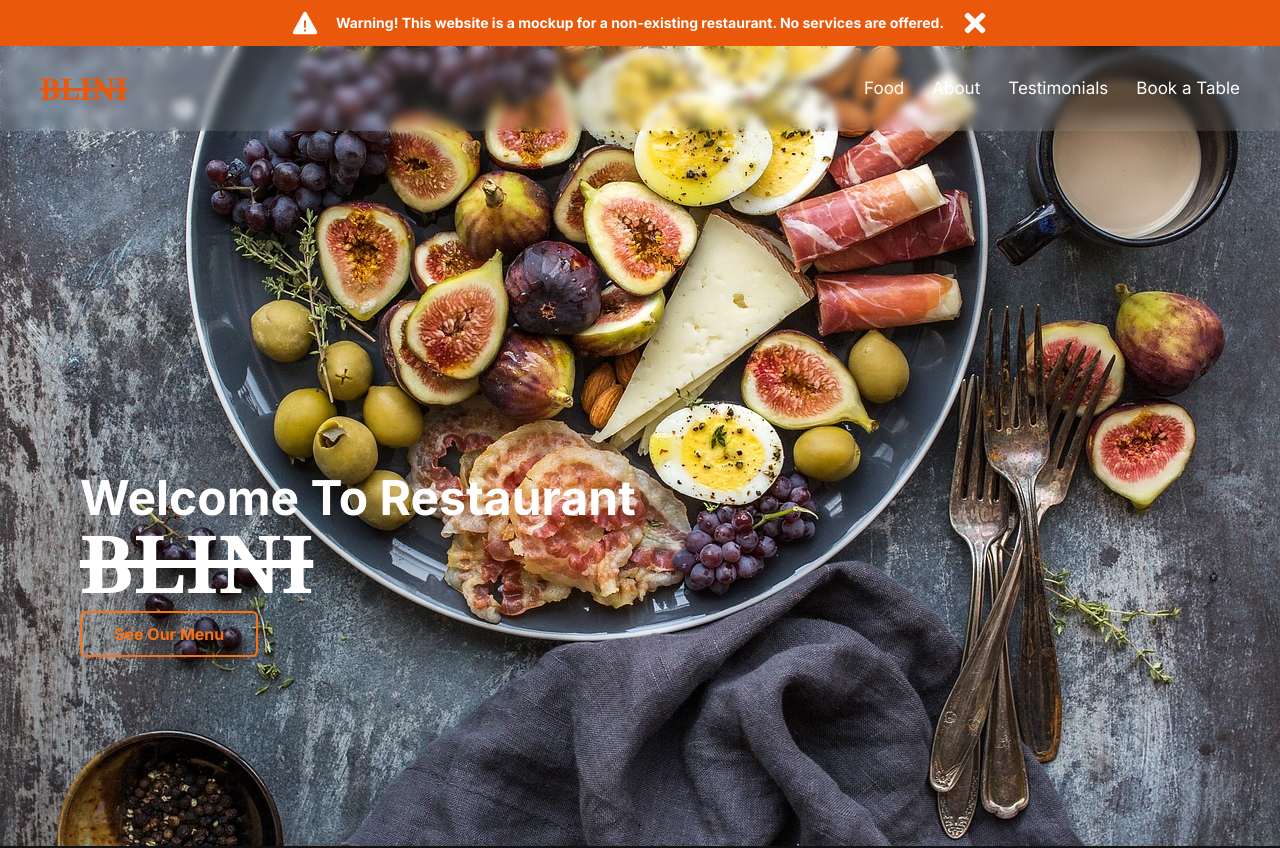
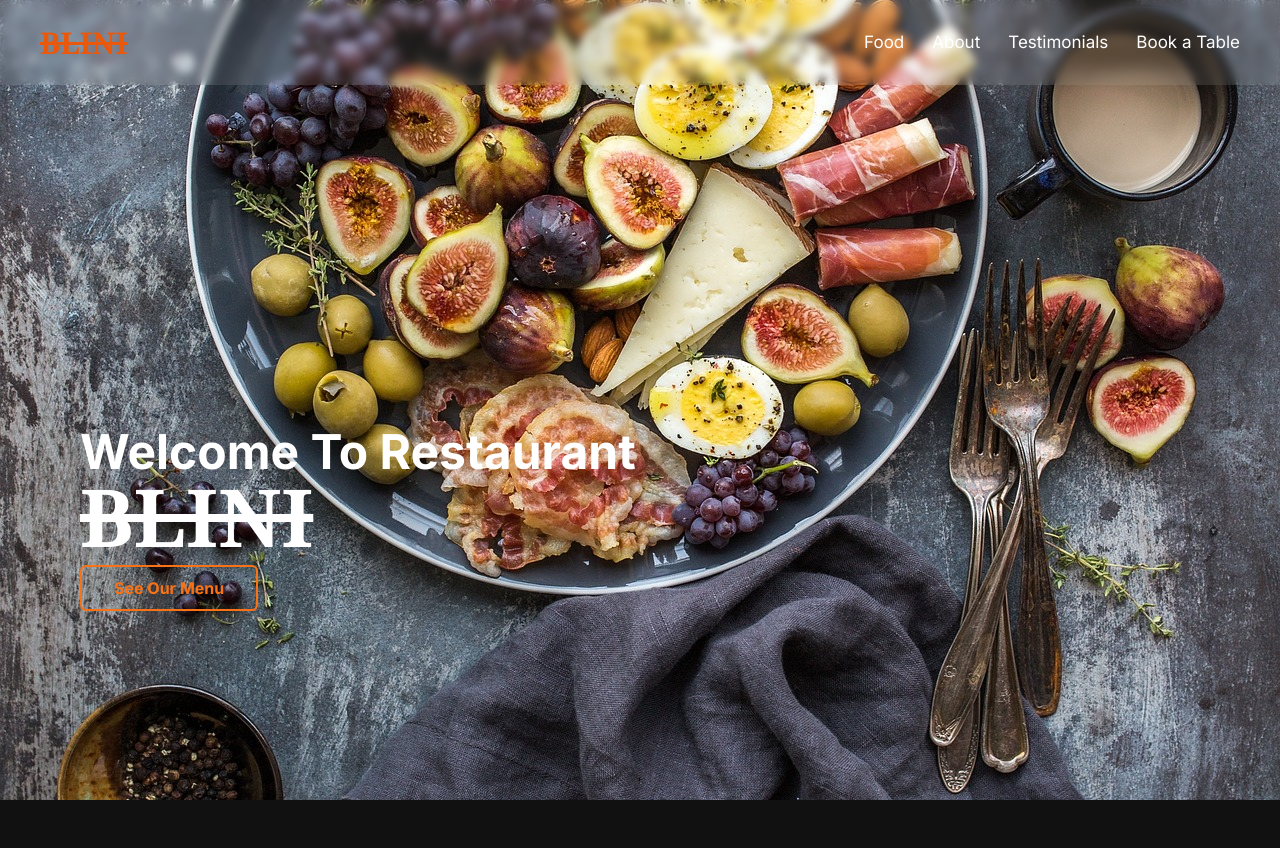
Before and after one commit to XtremeThaqi/Restaurant-App, a Next.js app: page / in a window 1280 px wide. Shown: the top 848 px of the page. Built offline with nearby package versions, Linux system fonts and the light colour scheme.

Commit message:
removed the warning message

```diff
--- a/src/app/components/WarningMessage.jsx
+++ b/src/app/components/WarningMessage.jsx
@@ -1,29 +1,35 @@
-"use client"
+// "use client"
 
-import React, { useState } from 'react'
-import { IoIosWarning } from "react-icons/io";
-import { FaTimes } from 'react-icons/fa';
+// import React, { useState } from 'react'
+// import { IoIosWarning } from "react-icons/io";
+// import { FaTimes } from 'react-icons/fa';
 
-export default function WarningMessage() {
-    const [isVisible, setIsVisible] = useState(true)
+// export default function WarningMessage() {
+//     const [isVisible, setIsVisible] = useState(true)
 
-    const handleRemove = () => {
-        setIsVisible(false) // when clicked set the visibility to false to hide the message from the screen
-    }
+//     const handleRemove = () => {
+//         setIsVisible(false) // when clicked set the visibility to false to hide the message from the screen
+//     }
 
-    return (
-        <>
-            {isVisible && (
-                <header className='bg-orange-600 text-white py-2'>
-                    <div className="flex justify-center items-center mx-10">
-                        <div className="flex gap-4 items-center max-sm:gap-2">
-                            <IoIosWarning className='text-3xl max-sm:text-5xl' />
-                            <p className="font-bold text-sm text-center max-sm:text-xs">Warning! This website is a mockup for a non-existing restaurant. No services are offered.</p>
-                            <FaTimes className="text-3xl font-bold cursor-pointer" onClick={handleRemove} />
-                        </div>
-                    </div>
-                </header>
-            )}
-        </>
-    )
-}
+//     return (
+//         <>
+//             {isVisible && (
+//                 <header className='bg-orange-600 text-white py-2'>
+//                     <div className="flex justify-center items-center mx-10">
+//                         <div className="flex gap-4 items-center max-sm:gap-2">
+//                             <IoIosWarning className='text-3xl max-sm:text-5xl' />
+//                             <p className="font-bold text-sm text-center max-sm:text-xs">Warning! This website is a mockup for a non-existing restaurant. No services are offered.</p>
+//                             <FaTimes className="text-3xl font-bold cursor-pointer" onClick={handleRemove} />
+//                         </div>
+//                     </div>
+//                 </header>
+//             )}
+//         </>
+//     )
+// }
+
+
+/**
+ * This is a warning message that will be displayed on the screen
+ * but i removed it because i don't need it it just breaks the UI.
+ */
--- a/src/app/page.tsx
+++ b/src/app/page.tsx
@@ -1,4 +1,4 @@
-import WarningMessage from "./components/WarningMessage";
+// import WarningMessage from "./components/WarningMessage";
 import Navbar from "./components/Navbar";
 import Hero from "./components/Hero";
 import Food from "./components/Food";
@@ -12,7 +12,7 @@ export default function Page() {
   return (
     <>
       <div className="overflow-x-hidden">
-        <WarningMessage />
+        {/* <WarningMessage /> */}
         <Navbar />
         <Hero />
         <Food />
```
